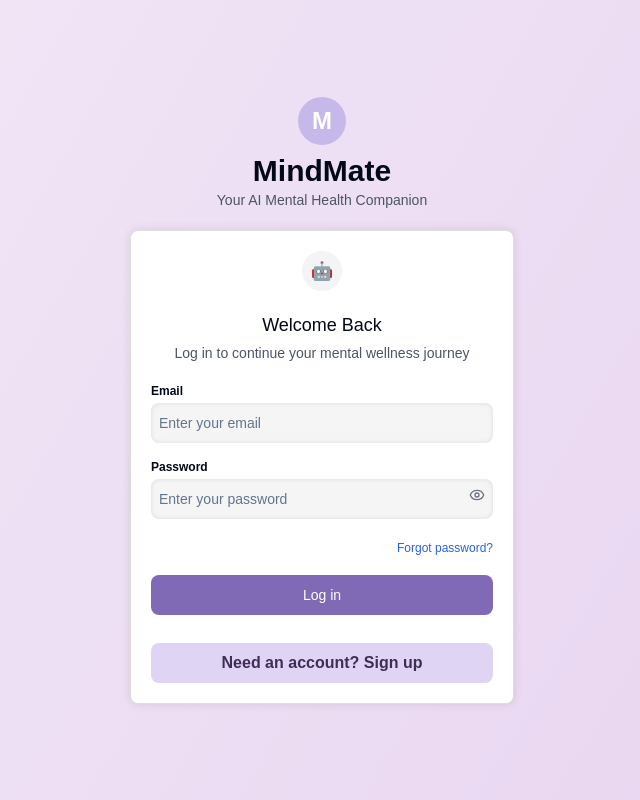
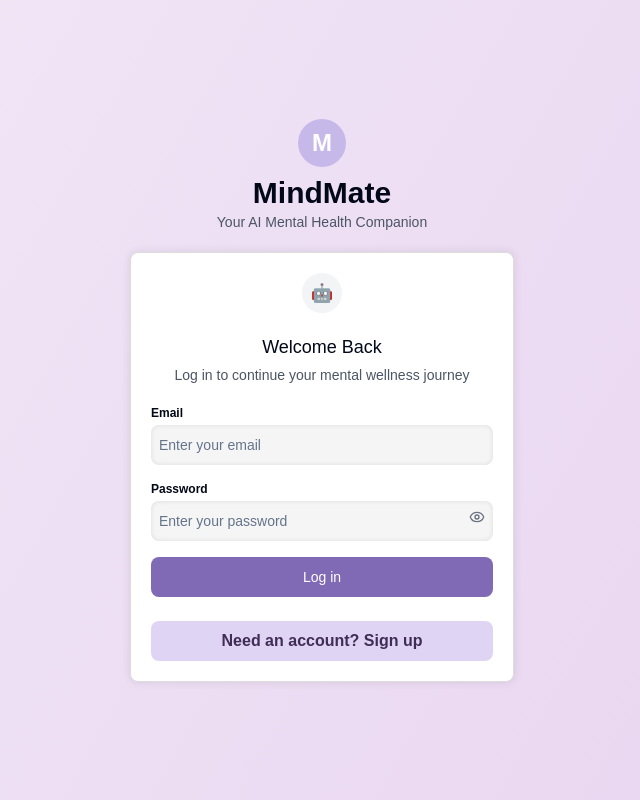
Before and after one commit to tejaswi877/MindMate-Website, a React (Vite) app: page / in a window 1280 px wide. Shown: the whole page, without its empty margins (318-958 px from the left). Built offline with nearby package versions, Linux system fonts and the light colour scheme.

Commit message:
Fix authentication and spacing
Remove "Forgot password" functionality and further decrease spacing between buttons on login/signup pages.

```diff
--- a/src/components/AuthPage.tsx
+++ b/src/components/AuthPage.tsx
@@ -296,17 +296,6 @@ const AuthPage = () => {
                 </div>
               )}
 
-              {!showForgotPassword && !isSignUp && (
-                <div className="text-right mb-4">
-                  <button
-                    type="button"
-                    onClick={() => setShowForgotPassword(true)}
-                    className="text-xs text-blue-600 hover:underline"
-                  >
-                    Forgot password?
-                  </button>
-                </div>
-              )}
 
               {error && (
                 <div className="text-red-500 text-xs mb-4 text-left">
@@ -316,7 +305,7 @@ const AuthPage = () => {
 
               <Button
                 disabled={loading}
-                className="w-full h-10 text-white border-none rounded-lg cursor-pointer mb-1"
+                className="w-full h-10 text-white border-none rounded-lg cursor-pointer mb-0"
                 style={{
                   backgroundColor: '#806ab5',
                 }}
```
